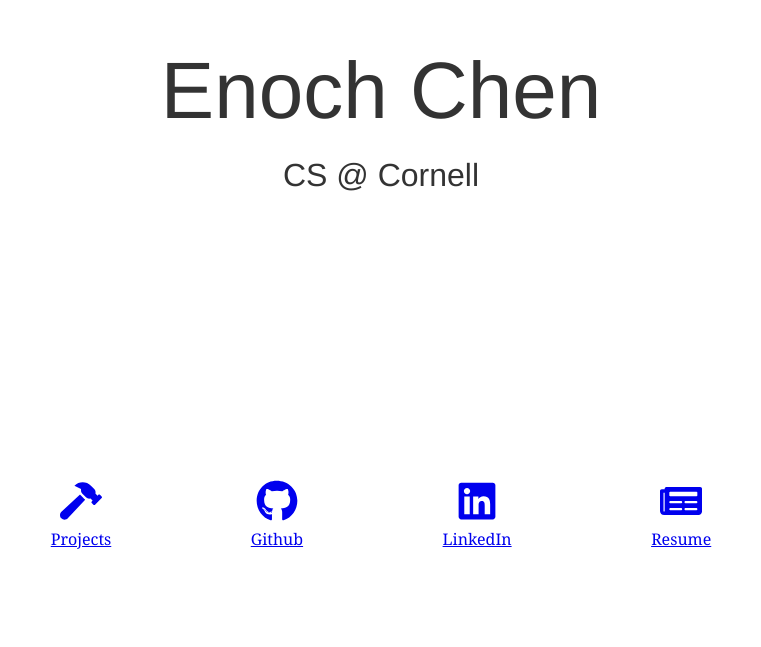
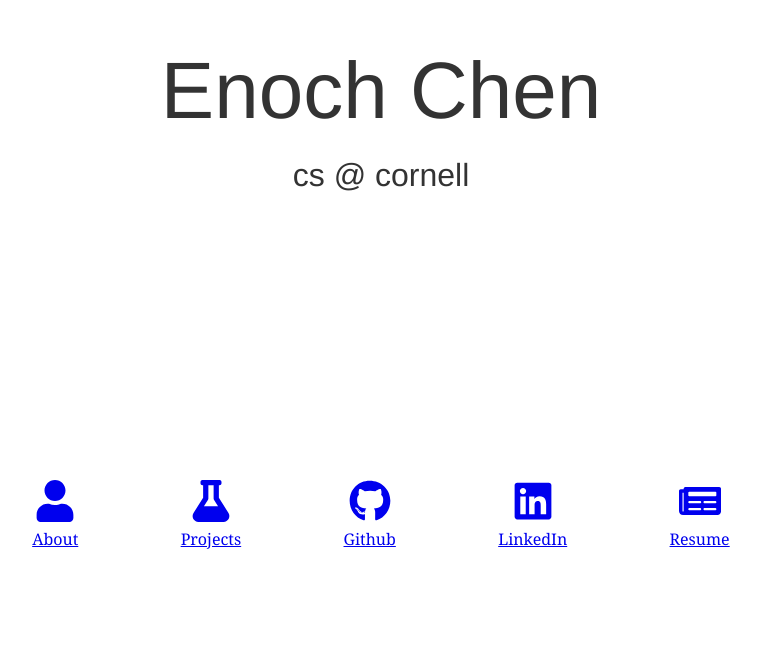
Before and after one commit to Enochen/enochen.github.io, a Gatsby site: page / in a window 1280 px wide. Shown: the part 153-800 px from the top of the page, without its empty margins (259-1020 px from the left). Built offline with nearby package versions, Linux system fonts and the light colour scheme; Gatsby itself is replaced by a stand-in of ours; what typography-theme-moraga would draw is missing.

Commit message:
Restructure components

```diff
--- a/src/components/iconLink.js
+++ b/src/components/iconLink.js
@@ -3,9 +3,15 @@ import styles from "./iconLink.module.css"
 
 export default props => {
   const Icon = props.icon
+  const ext = props.external
+    ? {
+        target: "_blank",
+        rel: "noopener noreferrer",
+      }
+    : {}
   return (
     <div className={styles.wrapper}>
-      <a className={styles.link} target="_blank" rel="noopener noreferrer" href={props.link}>
+      <a className={styles.link} href={props.link} {...ext}>
         <Icon size={42} />
         <div className={styles.text}>{props.text}</div>
       </a>
--- a/src/pages/index.js
+++ b/src/pages/index.js
@@ -3,33 +3,47 @@ import Header from "../components/nameHeader"
 import Section from "../components/section"
 import IconLink from "../components/iconLink.js"
 import IconGroup from "../components/iconGroup"
-import { IconContext } from "react-icons";
-import { FaGithub, FaNewspaper, FaLinkedin, FaEnvelope, FaHammer } from 'react-icons/fa';
+import {
+  FaGithub,
+  FaNewspaper,
+  FaLinkedin,
+  FaUser,
+  FaFlask,
+} from "react-icons/fa"
 
-export default () => (
+const Heading = () => (
   <Section>
-    <Header heading="Enoch Chen" subHeading="CS @ Cornell" />
+    <Header heading="Enoch Chen" subHeading="cs @ cornell" />
     <IconGroup>
-      <IconLink
-        text="Projects"
-        icon={FaHammer}
-        link="#"
-      />
+      <IconLink text="About" icon={FaUser} link="#about" />
+      <IconLink text="Projects" icon={FaFlask} link="#projects" />
       <IconLink
         text="Github"
         icon={FaGithub}
         link="http://github.com/Enochen"
+        external={true}
       />
       <IconLink
         text="LinkedIn"
         icon={FaLinkedin}
         link="https://www.linkedin.com/in/enochen728/"
+        external={true}
       />
       <IconLink
         text="Resume"
         icon={FaNewspaper}
         link="/Enoch Chen cv.pdf"
+        external={true}
       />
     </IconGroup>
   </Section>
 )
+
+const Projects = () => <div id="projects"></div>
+
+export default () => (
+  <>
+    <Heading />
+    <Projects />
+  </>
+)
```
